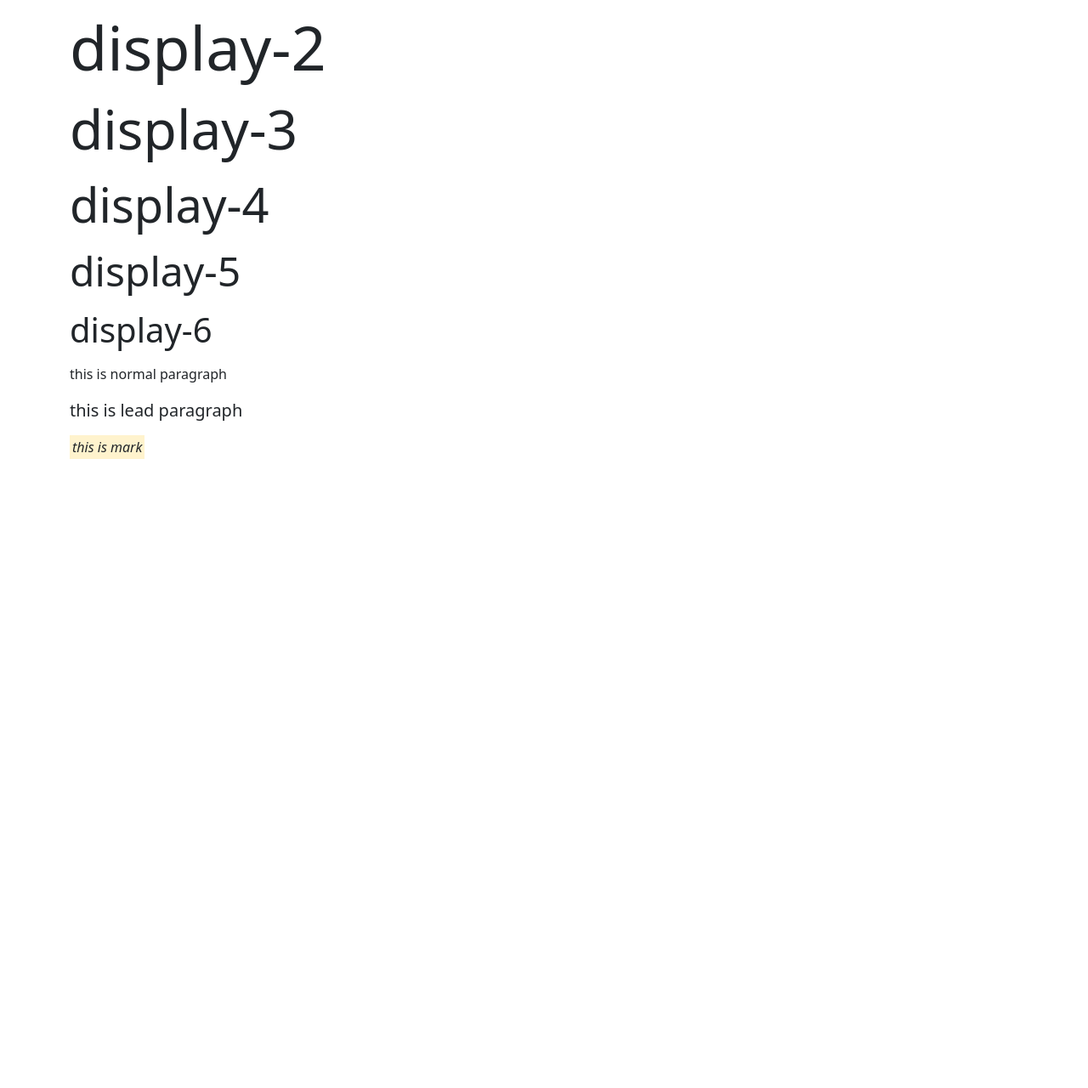
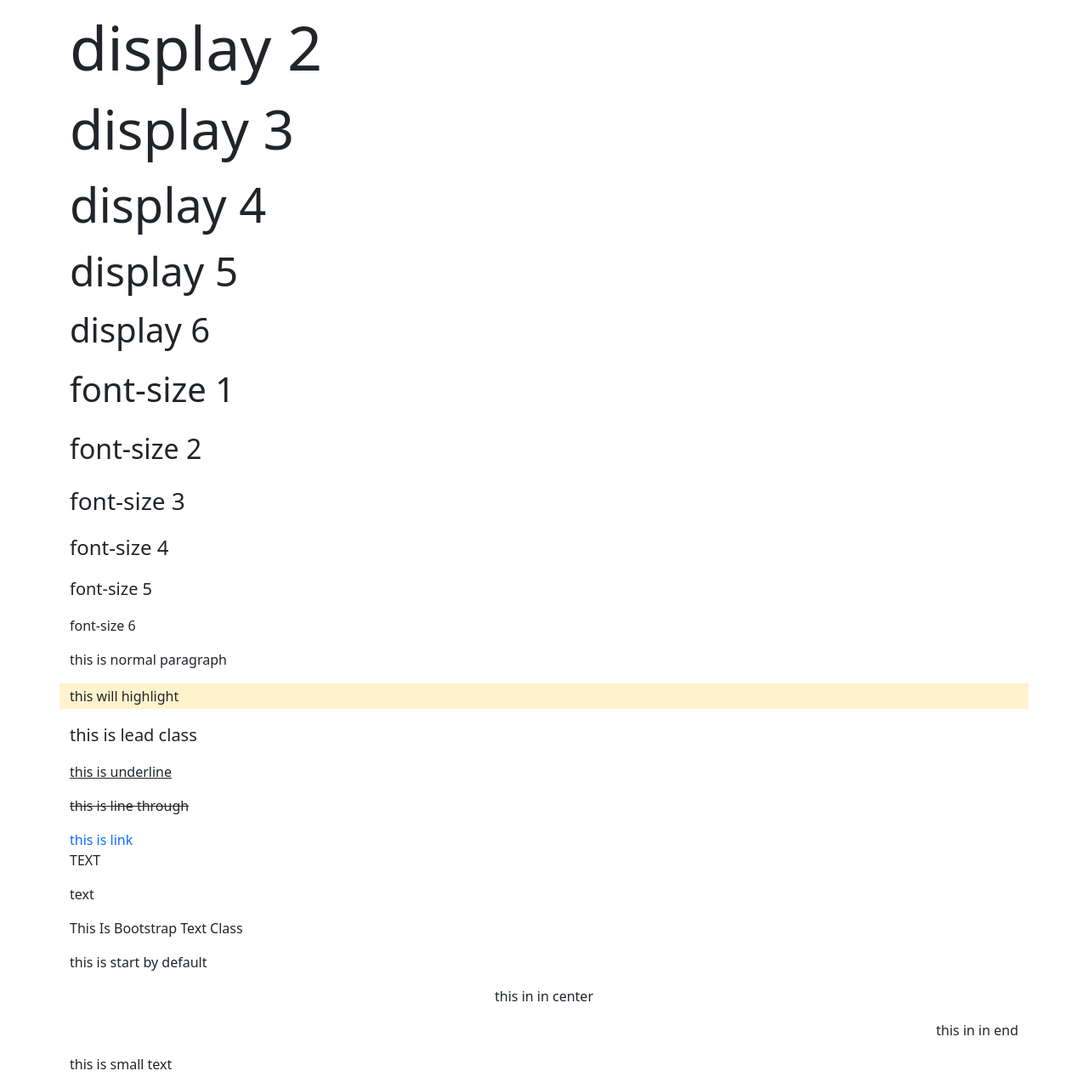
Before and after one commit to Shivam24S/RNW-Bootstrap, a plain HTML site: page typography/index.html in a window 1280 px wide. Shown: the part 340-1620 px from the top of the page at 85% size. Before the commit the page ends 880 px from the top, so only its background shows below. Drawn offline with nearby package versions, Linux system fonts and the light colour scheme.

Commit message:
typography code added

```diff
--- a/typography/index.html
+++ b/typography/index.html
@@ -3,18 +3,19 @@
   <head>
     <meta charset="utf-8" />
     <meta name="viewport" content="width=device-width, initial-scale=1" />
-    <title>typography</title>
+    <title>Bootstrap typography</title>
     <link
       href="https://cdn.jsdelivr.net/npm/bootstrap@5.3.8/dist/css/bootstrap.min.css"
       rel="stylesheet"
       integrity="sha384-sRIl4kxILFvY47J16cr9ZwB07vP4J8+LH7qKQnuqkuIAvNWLzeN8tE5YBujZqJLB"
       crossorigin="anonymous"
     />
-    <link rel="stylesheet" href="./style.css" />
   </head>
   <body>
-    <!-- bootstrap heading class  -->
     <div class="container">
+      <div class="row">
+        <!-- heading class -->
+
         <p class="h1">heading 1</p>
         <p class="h2">heading 2</p>
         <p class="h3">heading 3</p>
@@ -22,24 +23,64 @@
         <p class="h5">heading 5</p>
         <p class="h6">heading 6</p>
 
-      <!-- bootstrap display class -->
+        <!-- display -->
 
         <p class="display-1">display 1</p>
-      <p class="display-2">display-2</p>
-      <p class="display-3">display-3</p>
-      <p class="display-4">display-4</p>
-      <p class="display-5">display-5</p>
-      <p class="display-6">display-6</p>
+        <p class="display-2">display 2</p>
+        <p class="display-3">display 3</p>
+        <p class="display-4">display 4</p>
+        <p class="display-5">display 5</p>
+        <p class="display-6">display 6</p>
+
+        <!-- font size -->
+
+        <p class="fs-1">font-size 1</p>
+        <p class="fs-2">font-size 2</p>
+        <p class="fs-3">font-size 3</p>
+        <p class="fs-4">font-size 4</p>
+        <p class="fs-5">font-size 5</p>
+        <p class="fs-6">font-size 6</p>
 
         <!-- lead class -->
-
         <p>this is normal paragraph</p>
 
-      <p class="lead">this is lead paragraph</p>
+        <!-- highlight using mark class -->
 
-      <i class="mark">this is mark</i>
+        <p class="mark">this will highlight</p>
+
+        <p class="lead">this is lead class</p>
+
+        <!-- text-decoration classes -->
+
+        <p class="text-decoration-underline">this is underline</p>
+
+        <!-- delete or strike out -->
+
+        <p class="text-decoration-line-through">this is line through</p>
+
+        <a href="" class="text-decoration-none">this is link</a>
+
+        <!-- transformation -->
+
+        <p class="text-uppercase">text</p>
+
+        <!-- lowercase -->
+
+        <p class="text-lowercase">TEXT</p>
+
+        <p class="text-capitalize">this is bootstrap text class</p>
+
+        <!-- text alignment -->
+
+        <p class="text-start">this is start by default</p>
+
+        <p class="text-center">this in in center</p>
+
+        <p class="text-end">this in in end</p>
+
+        <p class="text-small">this is small text</p>
       </div>
-
+    </div>
     <script
       src="https://cdn.jsdelivr.net/npm/bootstrap@5.3.8/dist/js/bootstrap.bundle.min.js"
       integrity="sha384-FKyoEForCGlyvwx9Hj09JcYn3nv7wiPVlz7YYwJrWVcXK/BmnVDxM+D2scQbITxI"
--- a/typography/style.css
+++ /dev/null
@@ -1,5 +0,0 @@
-* {
-  margin: 0;
-  padding: 0;
-  box-sizing: border-box;
-}
```
Lines whose indentation alone changed are shown as unchanged.
